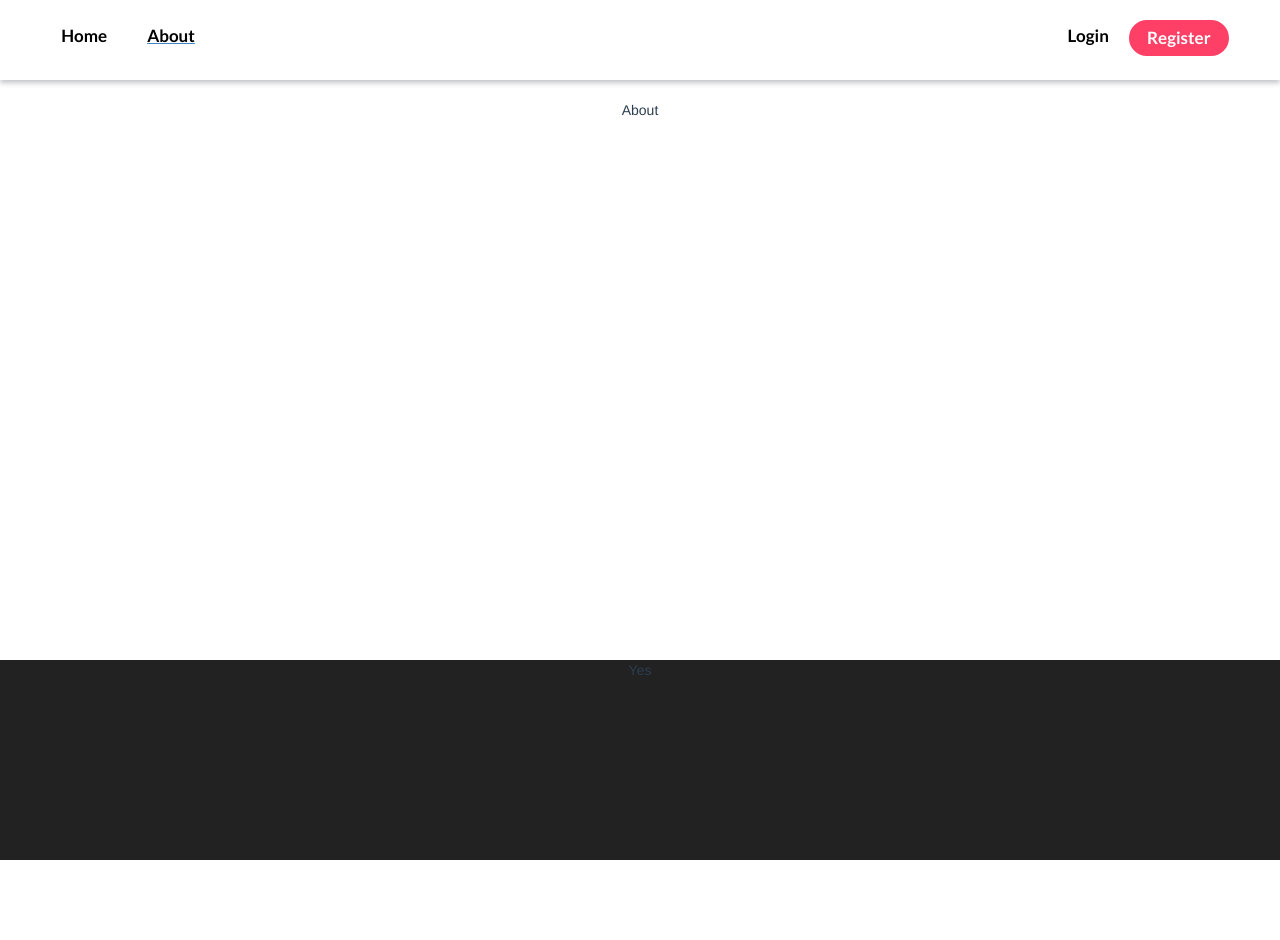
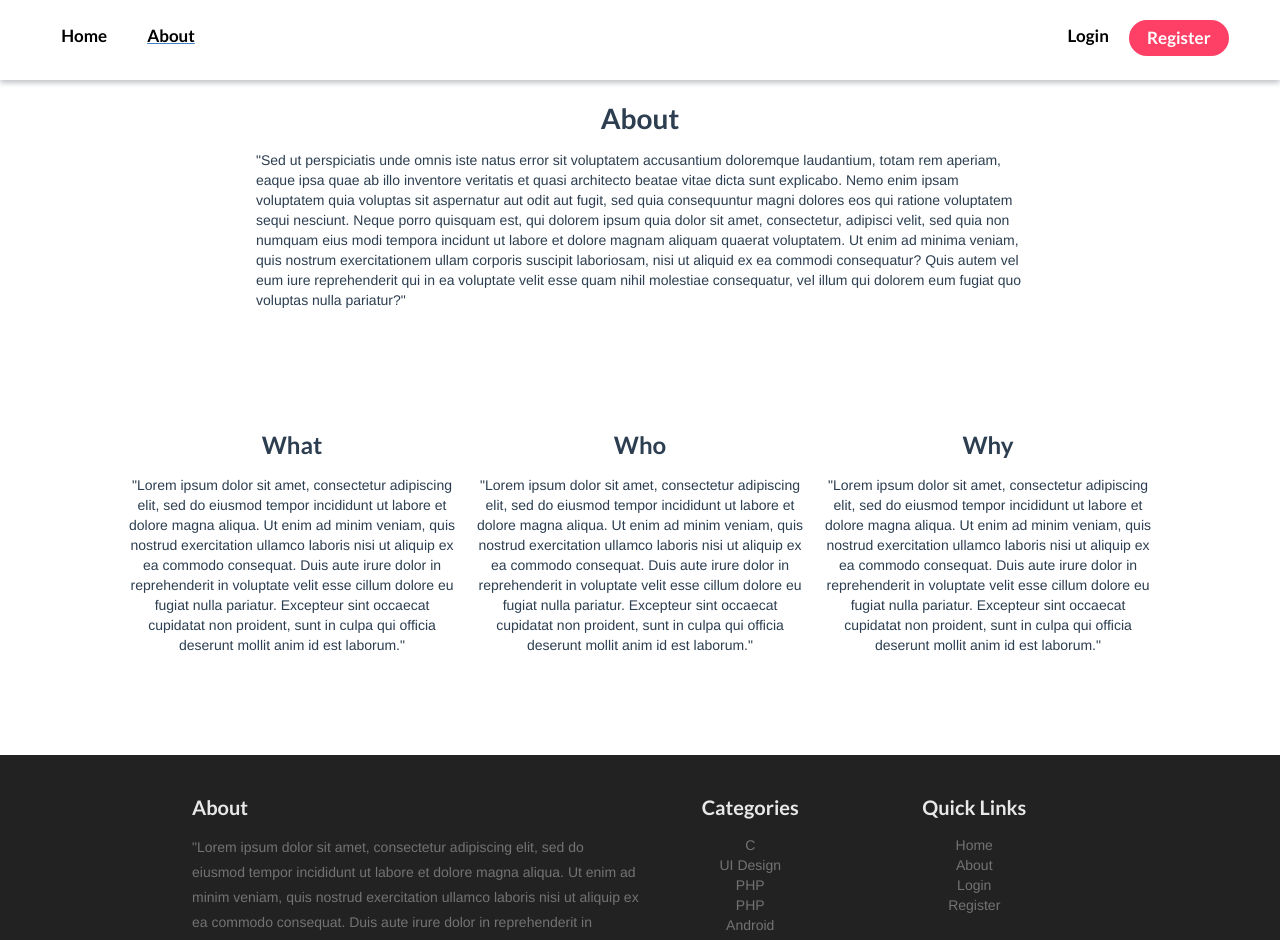
Before and after one commit to DavidBenavidez123/Fii-coding-challenge, a Vue app in the folder hello-world/: page /About in a window 1280 px wide. Shown: the top 940 px of the page. Before the commit the page ends 860 px from the top, so only its background shows below. Built offline with nearby package versions, Linux system fonts and the light colour scheme; what semantic-ui-vue would draw is missing.

Commit message:
added dummy text in about page

```diff
--- a/hello-world/package.json
+++ b/hello-world/package.json
@@ -8,6 +8,10 @@
     "lint": "vue-cli-service lint"
   },
   "dependencies": {
+    "@fortawesome/fontawesome-svg-core": "^1.2.27",
+    "@fortawesome/free-brands-svg-icons": "^5.12.1",
+    "@fortawesome/free-solid-svg-icons": "^5.12.1",
+    "@fortawesome/vue-fontawesome": "^0.1.9",
     "add": "^2.0.6",
     "axios": "^0.19.2",
     "core-js": "^3.6.4",
--- a/hello-world/src/components/About.vue
+++ b/hello-world/src/components/About.vue
@@ -1,6 +1,40 @@
 <template>
   <div class="about">
-    <div class="about-content">About</div>
+    <div class="about-content">
+      <div class="about-text">
+        <h1>About</h1>
+        <p>"Sed ut perspiciatis unde omnis iste natus error sit voluptatem accusantium doloremque laudantium, totam rem aperiam, eaque ipsa quae ab illo inventore veritatis et quasi architecto beatae vitae dicta sunt explicabo. Nemo enim ipsam voluptatem quia voluptas sit aspernatur aut odit aut fugit, sed quia consequuntur magni dolores eos qui ratione voluptatem sequi nesciunt. Neque porro quisquam est, qui dolorem ipsum quia dolor sit amet, consectetur, adipisci velit, sed quia non numquam eius modi tempora incidunt ut labore et dolore magnam aliquam quaerat voluptatem. Ut enim ad minima veniam, quis nostrum exercitationem ullam corporis suscipit laboriosam, nisi ut aliquid ex ea commodi consequatur? Quis autem vel eum iure reprehenderit qui in ea voluptate velit esse quam nihil molestiae consequatur, vel illum qui dolorem eum fugiat quo voluptas nulla pariatur?"</p>
+      </div>
+      <div class="about-flex">
+        <div class="what">
+          <h2>What</h2>
+          <p>
+            "Lorem ipsum dolor sit amet, consectetur adipiscing elit, sed do eiusmod tempor incididunt ut labore et dolore magna aliqua.
+            Ut enim ad minim veniam, quis nostrud exercitation ullamco laboris nisi ut aliquip ex ea commodo consequat. Duis aute irure dolor in
+            reprehenderit in voluptate velit esse cillum dolore eu fugiat nulla pariatur.
+            Excepteur sint occaecat cupidatat non proident, sunt in culpa qui officia deserunt mollit anim id est laborum."
+          </p>
+        </div>
+        <div class="who">
+          <h2>Who</h2>
+          <p>
+            "Lorem ipsum dolor sit amet, consectetur adipiscing elit, sed do eiusmod tempor incididunt ut labore et dolore magna aliqua.
+            Ut enim ad minim veniam, quis nostrud exercitation ullamco laboris nisi ut aliquip ex ea commodo consequat. Duis aute irure dolor in
+            reprehenderit in voluptate velit esse cillum dolore eu fugiat nulla pariatur.
+            Excepteur sint occaecat cupidatat non proident, sunt in culpa qui officia deserunt mollit anim id est laborum."
+          </p>
+        </div>
+        <div class="why">
+          <h2>Why</h2>
+          <p>
+            "Lorem ipsum dolor sit amet, consectetur adipiscing elit, sed do eiusmod tempor incididunt ut labore et dolore magna aliqua.
+            Ut enim ad minim veniam, quis nostrud exercitation ullamco laboris nisi ut aliquip ex ea commodo consequat. Duis aute irure dolor in
+            reprehenderit in voluptate velit esse cillum dolore eu fugiat nulla pariatur.
+            Excepteur sint occaecat cupidatat non proident, sunt in culpa qui officia deserunt mollit anim id est laborum."
+          </p>
+        </div>
+      </div>
+    </div>
   </div>
 </template>
 <script>
@@ -12,6 +46,67 @@ export default {
 <style scoped>
 .about {
   margin-top: 100px;
-  height: 70vh;
+}
+.about-text {
+  width: 60%;
+  margin: auto;
+  text-align: start;
+}
+.about-text p {
+  text-align: start;
+}
+.about-text h1 {
+  text-align: center;
+}
+.what {
+  display: flex;
+  flex-direction: column;
+}
+.who {
+  display: flex;
+  flex-direction: column;
+  margin: 0 20px 0 20px;
+}
+.why {
+  display: flex;
+  flex-direction: column;
+}
+.about-flex {
+  display: flex;
+  margin: auto;
+  width: 80%;
+  margin-top: 120px;
+}
+
+@media only screen and (min-width: 1344px) {
+  .about {
+    height: 80vh;
+  }
+}
+
+@media only screen and (max-width: 1343px) {
+  .about {
+    margin-bottom: 100px;
+  }
+}
+@media only screen and (max-width: 1200px) {
+  .about-flex {
+    width: 95%;
+  }
+  .about-text {
+    width: 80%;
+    margin: auto;
+    text-align: start;
+  }
+}
+@media only screen and (max-width: 700px) {
+  .about-flex {
+    flex-direction: column;
+    width: 80%;
+    margin-top: 60px;
+  }
+  .who {
+    margin: 20px 0 20px 0;
+  }
 }
 </style>
--- a/hello-world/src/components/Footer.vue
+++ b/hello-world/src/components/Footer.vue
@@ -1,7 +1,32 @@
 <template>
   <div class="footer">
     <div class="footer-content">
-      <p>Yes</p>
+      <div class="footer-about">
+        <h2>About</h2>
+        <p>
+          "Lorem ipsum dolor sit amet, consectetur adipiscing elit, sed do eiusmod tempor incididunt ut labore et dolore magna aliqua.
+          Ut enim ad minim veniam, quis nostrud exercitation ullamco laboris nisi ut aliquip ex ea commodo consequat. Duis aute irure dolor in
+          reprehenderit in voluptate velit esse cillum dolore eu fugiat nulla pariatur.
+          Excepteur sint occaecat cupidatat non proident, sunt in culpa qui officia deserunt mollit anim id est laborum."
+        </p>
+      </div>
+      <div class="footer-categories-quick">
+        <div class="footer-categories">
+          <h2>Categories</h2>
+          <p>C</p>
+          <p>UI Design</p>
+          <p>PHP</p>
+          <p>PHP</p>
+          <p>Android</p>
+        </div>
+        <div class="footer-quick">
+          <h2>Quick Links</h2>
+          <p>Home</p>
+          <p>About</p>
+          <p>Login</p>
+          <p>Register</p>
+        </div>
+      </div>
     </div>
   </div>
 </template>
@@ -14,6 +39,60 @@ export default {
 <style scoped>
 .footer {
   background-color: #222222;
-  height: 200px;
+}
+.footer-content {
+  margin-top: 20px;
+  display: flex;
+  width: 70%;
+  margin: auto;
+  padding-bottom: 30px;
+}
+
+.footer h2 {
+  color: #e8e8e9;
+  font-size: 20px;
+  margin-top: 40px;
+}
+p {
+  color: #737373;
+}
+.footer-about {
+  text-align: left;
+  width: 100%;
+}
+
+.footer-about p {
+  line-height: 25px;
+}
+
+.footer-categories {
+  display: flex;
+  flex-direction: column;
+}
+.footer-categories p {
+  margin: 0;
+}
+.footer-quick {
+  display: flex;
+  flex-direction: column;
+}
+.footer-quick p {
+  margin: 0;
+}
+.footer-categories-quick {
+  width: 100%;
+  display: flex;
+  justify-content: space-around;
+}
+@media only screen and (max-width: 700px) {
+  .footer-content {
+    flex-direction: column;
+    width: 90%;
+  }
+}
+@media only screen and (max-width: 900px) {
+  .footer-content {
+    width: 90%;
+  }
 }
 </style>
--- a/hello-world/src/components/Header.vue
+++ b/hello-world/src/components/Header.vue
@@ -65,6 +65,7 @@ export default {
   font-size: 17px;
   line-height: 32px;
 }
+
 .register {
   height: 36px;
   width: 100px;
--- a/hello-world/src/components/Login.vue
+++ b/hello-world/src/components/Login.vue
@@ -21,6 +21,7 @@
         <router-link to="/Register">
           <p>Signup</p>
         </router-link>
+        <mdb-icon icon="map-marker-alt" />
       </div>
     </div>
   </div>
--- a/hello-world/src/main.js
+++ b/hello-world/src/main.js
@@ -8,7 +8,15 @@ import HelloWorld from './components/HelloWorld.vue'
 import About from './components/About.vue'
 import Login from './components/Login.vue'
 import Register from './components/Register.vue'
+import { library } from '@fortawesome/fontawesome-svg-core'
+import { faUserSecret } from '@fortawesome/free-solid-svg-icons'
+import { FontAwesomeIcon } from '@fortawesome/vue-fontawesome'
+import { faFontAwesome } from '@fortawesome/free-brands-svg-icons'
 
+library.add(faFontAwesome)
+library.add(faUserSecret)
+
+Vue.component('font-awesome-icon', FontAwesomeIcon)
 Vue.config.productionTip = false
 Vue.use(SuiVue);
 Vue.use(VueRouter)
```
Also changed, not shown: 1 other file (tests, documents, lock files or other folders).
